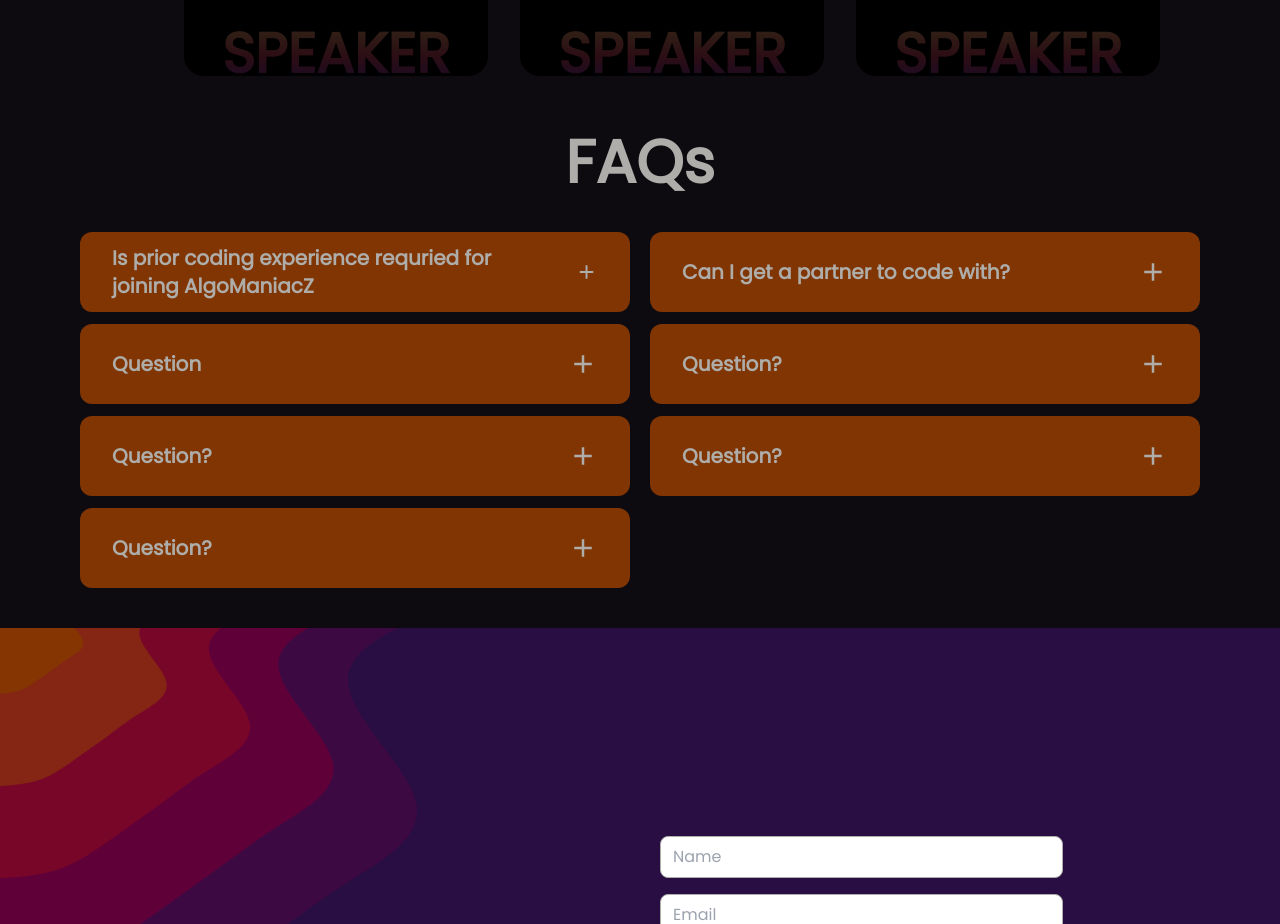
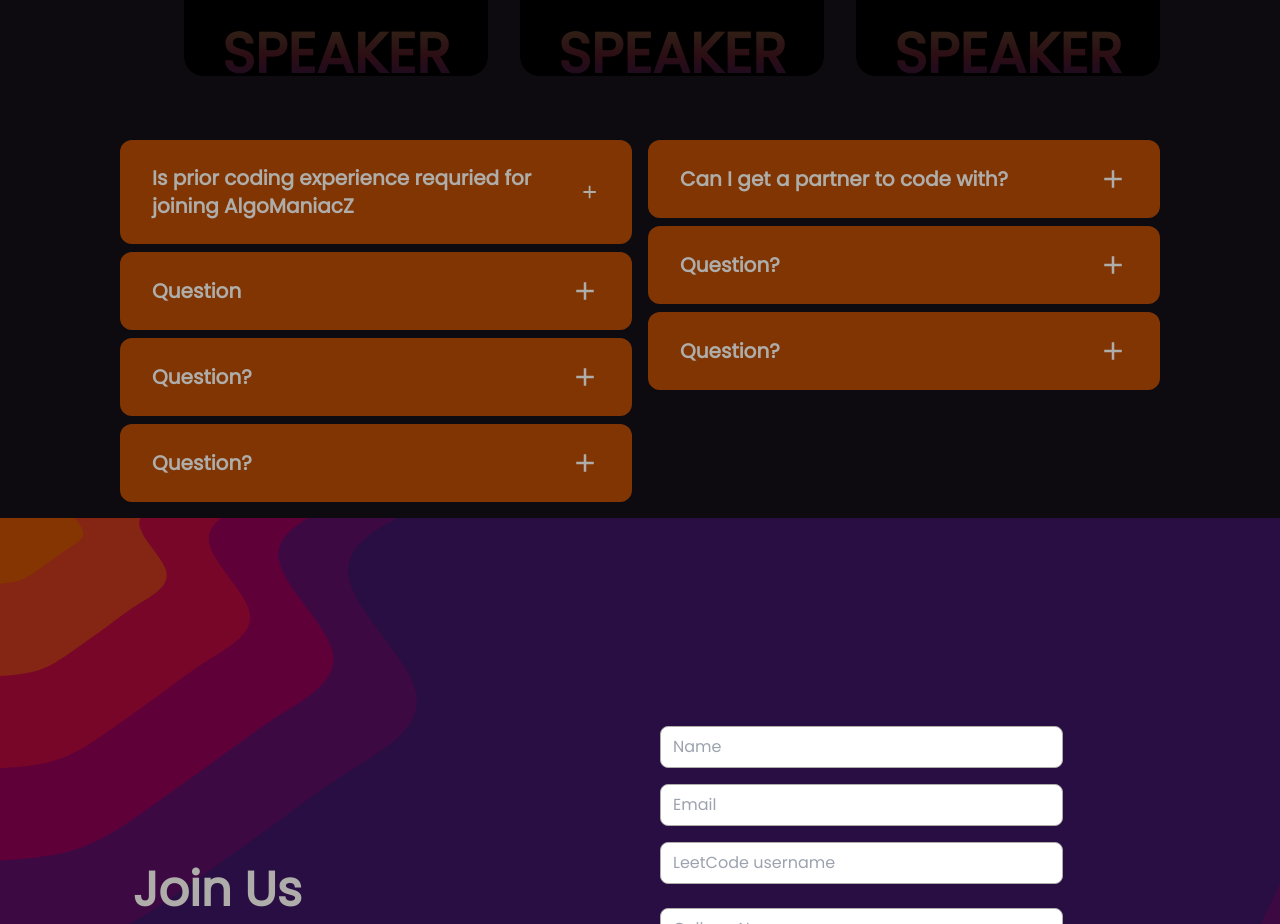
Before and after one commit to AlgoManiacZ/AlgoManiacZ_Revamped, a React (Vite) app in the folder algoManiacZ/: page / in a window 1280 px wide. Shown: the part 1980-2904 px from the top of the page. Built offline with nearby package versions, Linux system fonts and the light colour scheme.

Commit message:
Fixed Accordian behavior

```diff
--- a/algoManiacZ/src/components/FAQ/Faq.jsx
+++ b/algoManiacZ/src/components/FAQ/Faq.jsx
@@ -1,13 +1,19 @@
-import { useState } from 'react'
+import {useState} from 'react'
 import Panel from './Panel'
-import { panelData } from '../../utils/PanelData'
+import {panelData} from '../../utils/PanelData'
+import {useMediaQuery} from 'react-responsive'
 const Faq = () => {
     const [activeIndex, setActiveIndex] = useState(-1)
     const handlePanelClick = (index) => {
         setActiveIndex(activeIndex === index ? -1 : index)
     }
+    const isMobileDevice = useMediaQuery({
+        query: '(min-device-width: 760px)',
+    })
 
     return (
+        <>
+            {!isMobileDevice ? (
                 <div className="faq">
                     <div className="  h-auto pb-10 text-textColor bg-backgroundBody w-full flex flex-col justify-center gap-y-5 items-center">
                         <h1 className="text-6xl font-bold mt-2">FAQs</h1>
@@ -25,6 +31,47 @@
                         </div>
                     </div>
                 </div>
+            ) : (
+                <div className="faq bg-backgroundBody py-4 flex gap-4 justify-center">
+                    <div className="w-2/5 h-fit flex gap-2 flex-col bg-backgroundBody">
+                        {panelData.map((panel, index) => {
+                            if (index % 2 === 0) {
+                                return (
+                                    <Panel
+                                        key={index}
+                                        title={panel.title}
+                                        isActive={activeIndex === index}
+                                        onShow={() => handlePanelClick(index)}
+                                    >
+                                        {panel.content}
+                                    </Panel>
+                                )
+                            } else {
+                                return null // You can also return some default content or an empty element
+                            }
+                        })}
+                    </div>
+                    <div className="w-2/5 h-fit flex gap-2 flex-col bg-backgroundBody">
+                        {panelData.map((panel, index) => {
+                            if (index % 2 != 0) {
+                                return (
+                                    <Panel
+                                        key={index}
+                                        title={panel.title}
+                                        isActive={activeIndex === index}
+                                        onShow={() => handlePanelClick(index)}
+                                    >
+                                        {panel.content}
+                                    </Panel>
+                                )
+                            } else {
+                                return null // You can also return some default content or an empty element
+                            }
+                        })}
+                    </div>
+                </div>
+            )}
+        </>
     )
 }
 export default Faq
--- a/algoManiacZ/src/components/FAQ/Panel.jsx
+++ b/algoManiacZ/src/components/FAQ/Panel.jsx
@@ -1,21 +1,23 @@
 /* eslint-disable react/prop-types */
-import { BiPlus } from 'react-icons/bi'
+import {BiPlus} from 'react-icons/bi'
 
-const Panel = ({ title, children, isActive, onShow }) => {
+const Panel = ({title, children, isActive, onShow}) => {
     return (
         <div
-      className={`bg-orange ${
-        isActive ? 'h-fit' : 'h-20'
-      }  rounded-xl py-4 px-3 duration-200 transition-h ease-in-out flex flex-col justify-center`}
-    >
-      <div
-        className="flex justify-between items-center px-5 gap-x-3"
+            className={`bg-orange text-textColor h-auto rounded-xl py-6 px-3 duration-200 transition-h ease-in-out flex flex-col justify-center`}
             onClick={onShow}
         >
+            <div className="flex justify-between items-center px-5 gap-x-3">
                 <h3 className="md:text-xl text-md font-bold">{title}</h3>
-        <BiPlus className="text-3xl"></BiPlus>
+                <BiPlus
+                    className={`text-3xl ease-in-out duration-200 transform ${
+                        isActive ? 'rotate-45' : 'rotate-0'
+                    }`}
+                ></BiPlus>
             </div>
-      {isActive && <p className="px-5 text-md text-slate-400 ">{children}</p>}
+            {isActive && (
+                <p className="px-5 text-md text-slate-400 ">{children}</p>
+            )}
         </div>
     )
 }
```
Lines whose indentation alone changed are shown as unchanged.
